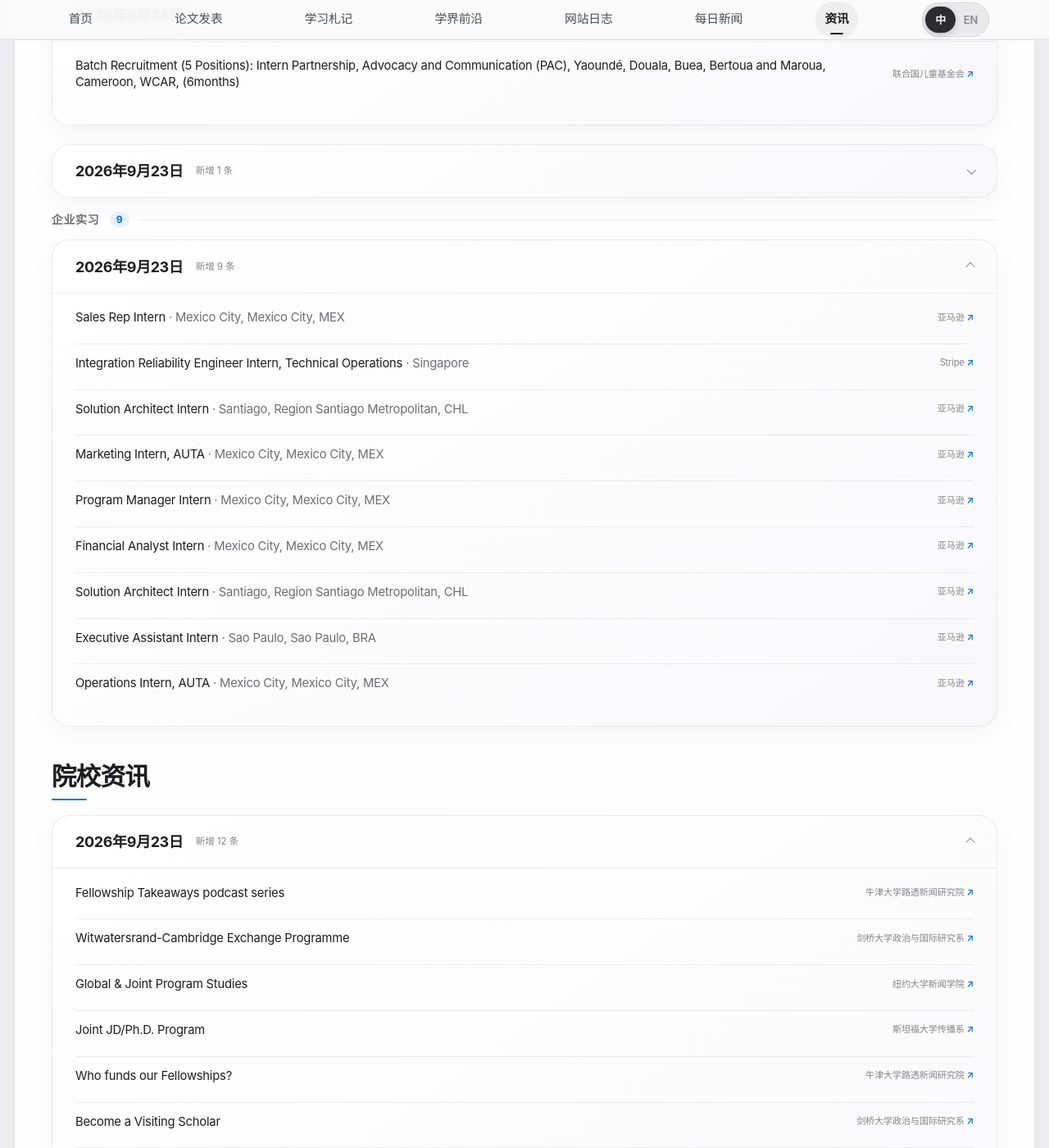
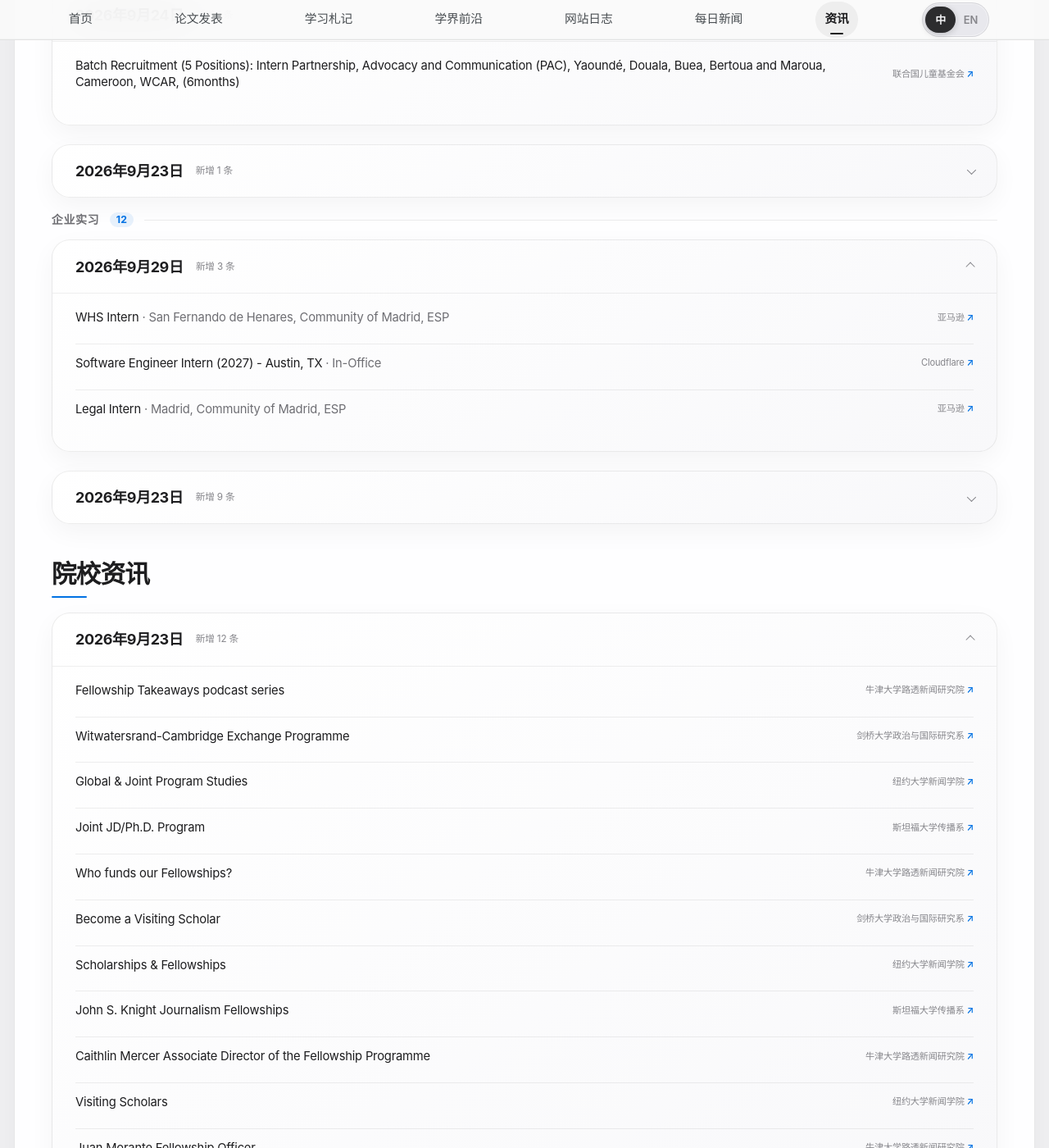
Before and after one commit to HaoxiangLuo/HaoxiangLuo.github.io, a Jekyll site: the page built from _pages/opportunities-zh.html, in a window 1280 px wide and 1400 px high, scrolled down 605 px. Shown: the whole window at 82% size. Built offline with Jekyll 4.4.1, drawn with Linux system fonts in a browser that asks for light colours; a style sheet for code colours, icons or effects is not loaded.

Commit message:
Update opportunities 2026-09-29

```diff
--- a/_data/opportunities.json
+++ b/_data/opportunities.json
@@ -1,6 +1,35 @@
 {
-  "updated_at": "2026-09-24T09:18:12+08:00",
+  "updated_at": "2026-09-29T09:43:06+08:00",
   "internships": [
+    {
+      "date": "2026-09-29",
+      "items": [
+        {
+          "title": "WHS Intern",
+          "url": "https://www.amazon.jobs/en/jobs/10541373/whs-intern",
+          "detail": "San Fernando de Henares, Community of Madrid, ESP",
+          "source": "Amazon",
+          "source_zh": "亚马逊",
+          "group": "company"
+        },
+        {
+          "title": "Software Engineer Intern (2027) - Austin, TX",
+          "url": "https://boards.greenhouse.io/cloudflare/jobs/8199958?gh_jid=8199958",
+          "detail": "In-Office",
+          "source": "Cloudflare",
+          "source_zh": "Cloudflare",
+          "group": "company"
+        },
+        {
+          "title": "Legal Intern",
+          "url": "https://www.amazon.jobs/en/jobs/10562103/legal-intern",
+          "detail": "Madrid, Community of Madrid, ESP",
+          "source": "Amazon",
+          "source_zh": "亚马逊",
+          "group": "company"
+        }
+      ]
+    },
     {
       "date": "2026-09-24",
       "items": [
```
